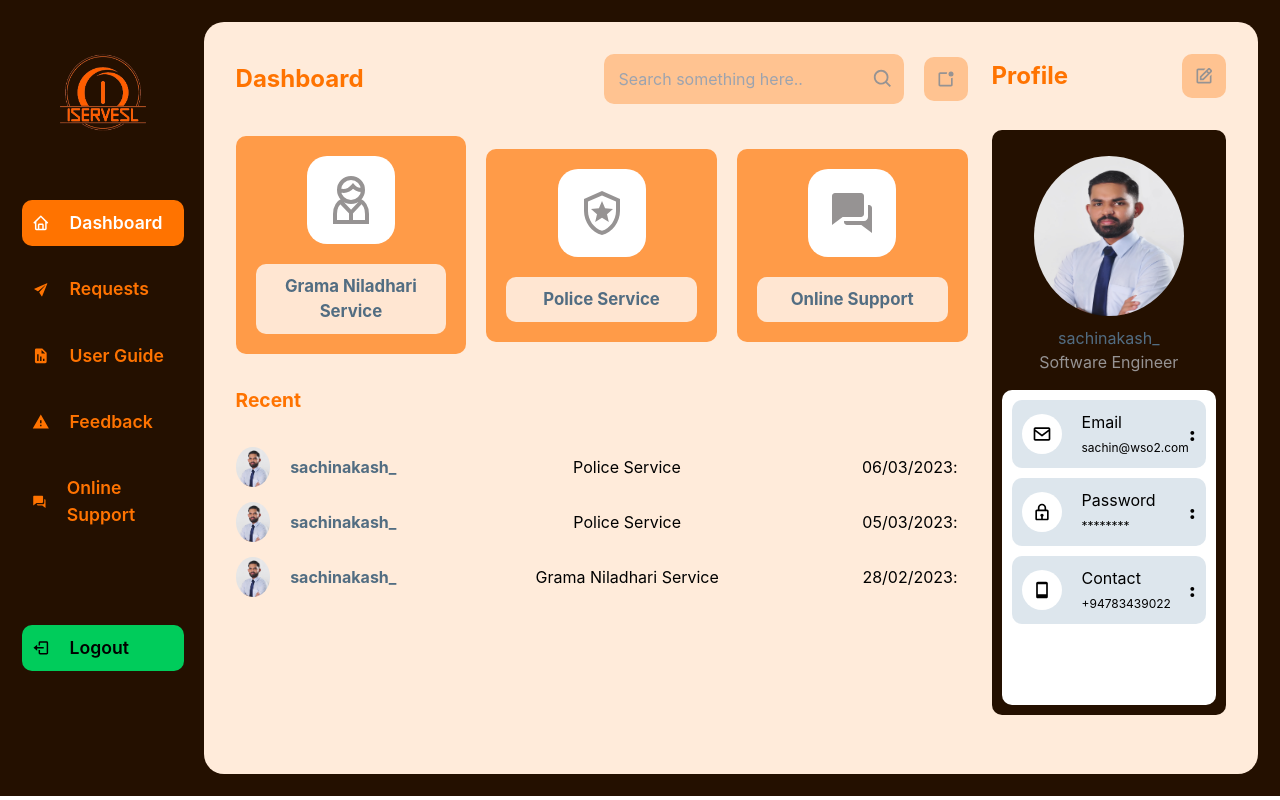
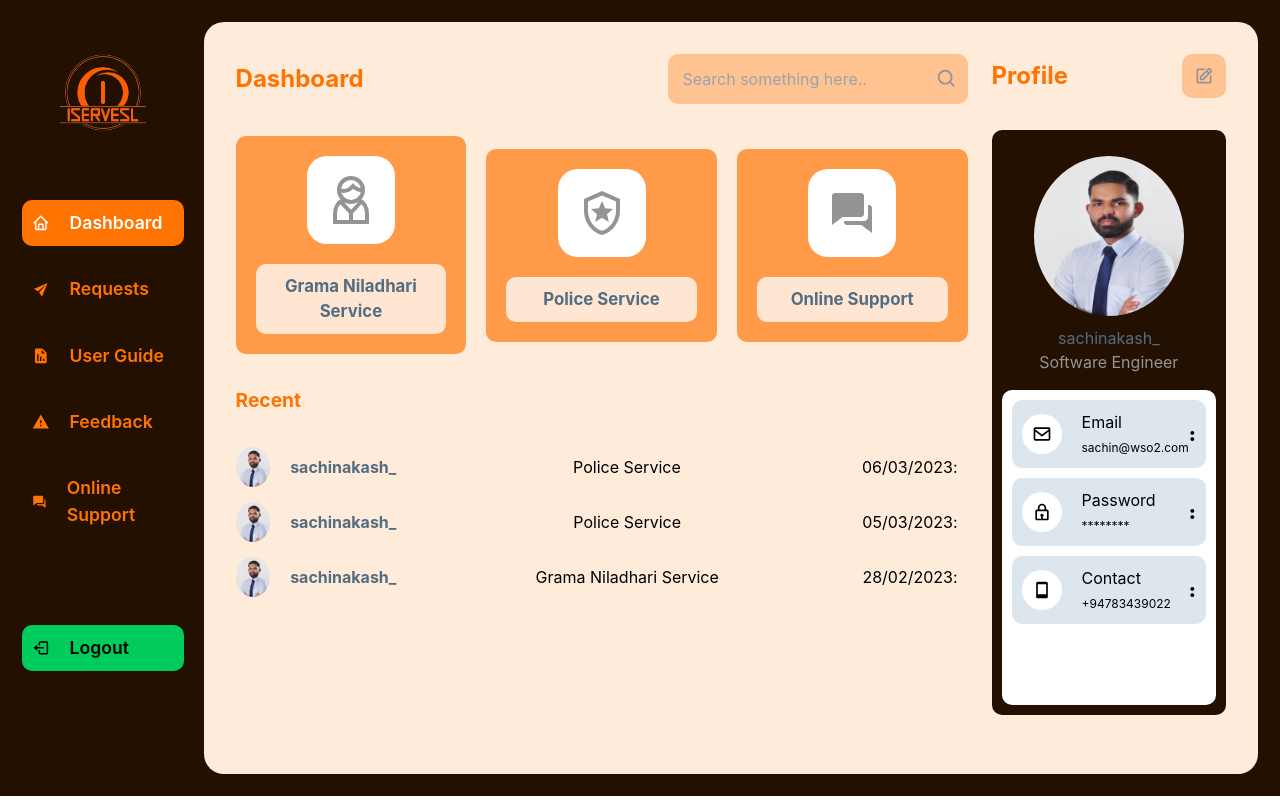
Before and after one commit to iServeSL/iServeSL-Frontent, a React (Vite) app in the folder iServeSL/: page /dashboard in a window 1280 px wide. Built offline with nearby package versions, Linux system fonts and the light colour scheme.

Commit message:
Remove notification icon from dashboard

```diff
--- a/iServeSL/src/components/ContentHeader.jsx
+++ b/iServeSL/src/components/ContentHeader.jsx
@@ -10,10 +10,6 @@ const ContentHeader = () => {
           <input type="text" placeholder="Search something here.." />
           <BiSearch className="icon" />
         </div>
-
-        <div className="notify">
-          <BiNotification className="icon" />
-        </div>
       </div>
     </div>
   );
```
